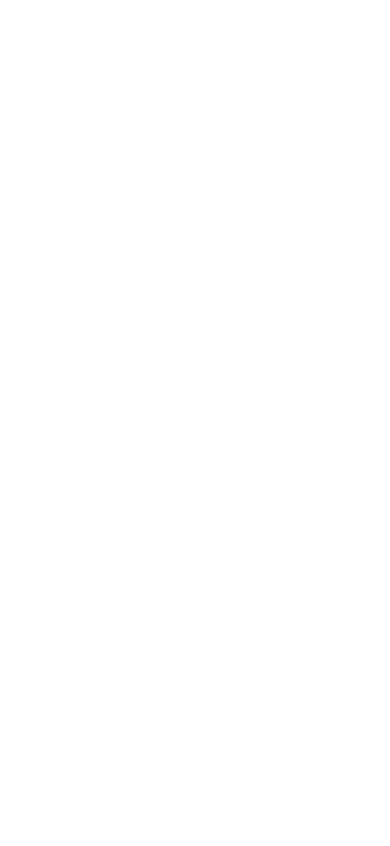
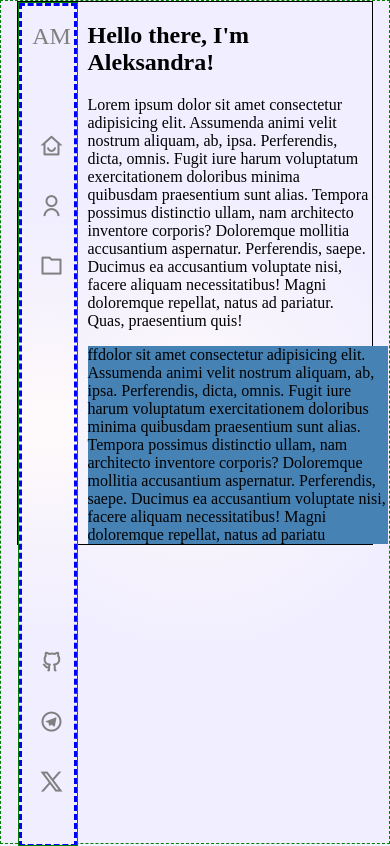
Before and after one commit to aleksandramuraveva/My-Portfolio-v3, a plain HTML site: page index.html in a window 390 px wide. Drawn offline with nearby package versions, Linux system fonts and the light colour scheme.

Commit message:
Add header with sidebar and custom cursor

```diff
--- a/app.js
+++ b/app.js
@@ -0,0 +1,30 @@
+const cursor = document.querySelector(".cursor");
+const hamburger = document.querySelector(".hamburger");
+const navMenu = document.querySelector(".nav-menu");
+//cursor
+let timeout;
+
+document.addEventListener("mousemove", (e) => {
+	let x = e.pageX;
+	let y = e.pageY;
+
+	cursor.style.top = y + "px";
+	cursor.style.left = x + "px";
+	cursor.style.display = "block";
+
+	//function to stop animation
+	function mouseStopped() {
+		cursor.style.display = "none";
+	}
+	//hiding animation
+	clearTimeout(timeout);
+	timeout = setTimeout(mouseStopped, 1000);
+
+})
+
+//stopping animation off the screen
+document.addEventListener("mouseout", () => {
+	cursor.style.display = "none";
+})
+
+//cursor ends
--- a/index.html
+++ b/index.html
@@ -4,9 +4,85 @@
 	<meta charset="UTF-8">
 	<meta name="viewport" content="width=device-width, initial-scale=1.0">
 	<title>Portfolio</title>
+	<link
+    href="https://cdn.jsdelivr.net/npm/remixicon@4.2.0/fonts/remixicon.css"
+    rel="stylesheet"
+	/>
 	<link rel="stylesheet" type="text/css" href="./style.css">
 </head>
 <body>
+<div class="cursor"></div>
+<main>
+	<div class="container main">
+	<header>
+
+		<!-- 	<ul class="nav-menu">
+				<li class="nav-item"><a href="#" class="nav-link">Home</a></li>
+				<li class="nav-item"><a href="#" class="nav-link">About</a></li>
+				<li class="nav-item"><a href="#" class="nav-link">Contact</a></li>
+			</ul> -->
+
+			<nav class="nav sidebar">
+		<ul>
+			<li class="logo nav__item">
+				<a href="#" class="nav__link">
+					<span class="nav__branding">AM</span>
+				</a>
+			</li>
+			<li class="nav__item">
+				<a href="#" class="nav__link">
+					<span class="icon"><i class="ri-home-smile-line"></i></span>
+					<span class="text">Home</span>
+				</a>
+			</li>
+			<li class="nav__item">
+				<a href="#" class="nav__link">
+					<span class="icon"><i class="ri-user-line"></i></span>
+					<span class="text">About me</span>
+				</a>
+			</li>
+			<li class="nav__item">
+				<a href="#" class="nav__link">
+					<span class="icon"><i class="ri-folder-line"></i></span>
+					<span class="text">Projects</span>
+				</a>
+			</li>
+			<div class="socials">
+				<li class="nav__item">
+					<a href="#" class="nav__link">
+						<span class="icon"><i class="ri-github-line"></i></span>
+						<span class="text">Github</span>
+					</a>
+				</li>
+				<li class="nav__item">
+					<a href="#" class="nav__link">
+						<span class="icon"><i class="ri-telegram-line"></i></span>
+						<span class="text">Telegram</span>
+					</a>
+				</li><li class="nav__item">
+					<a href="#" class="nav__link">
+						<span class="icon"><i class="ri-twitter-x-line"></i></span>
+						<span class="text">Twitter</span>
+					</a>
+				</li>
+			</div>
+		</ul>
+	</nav>
+	</header>
+
+	<section class="hero">
+		<h1>Hello there, I'm Aleksandra!</h1>
+		<p class="hero-text">Lorem ipsum dolor sit amet consectetur adipisicing elit. Assumenda animi velit nostrum aliquam, ab, ipsa. Perferendis, dicta, omnis. Fugit iure harum voluptatum exercitationem doloribus minima quibusdam praesentium sunt alias. Tempora possimus distinctio ullam, nam architecto inventore corporis? Doloremque mollitia accusantium aspernatur. Perferendis, saepe. Ducimus ea accusantium voluptate nisi, facere aliquam necessitatibus! Magni doloremque repellat, natus ad pariatur. Quas, praesentium quis!</p>
+	</section>
+	<section class="projects">
+		<div class="project">
+			ffdolor sit amet consectetur adipisicing elit. Assumenda animi velit nostrum aliquam, ab, ipsa. Perferendis, dicta, omnis. Fugit iure harum voluptatum exercitationem doloribus minima quibusdam praesentium sunt alias. Tempora possimus distinctio ullam, nam architecto inventore corporis? Doloremque mollitia accusantium aspernatur. Perferendis, saepe. Ducimus ea accusantium voluptate nisi, facere aliquam necessitatibus! Magni doloremque repellat, natus ad pariatu
+		</div>
+	</section>
+</div>
+</main>
+
+
 
 	<script src="./app.js"></script>
 </body>
--- a/style.css
+++ b/style.css
@@ -0,0 +1,236 @@
+:root {
+
+	--background: radial-gradient(circle, rgba(255,250,250,1) 0%, rgba(241,238,255,1) 49%);
+  --grey: hsl(72, 0%, 90%);
+  --yellow: hsl(72, 100%, 90%);
+  --purple: hsl(282, 90%, 90%);
+  --light-blue: hsl(240, 100%, 90%);
+  --yellow: hsl(47, 100%, 90%);
+
+
+}
+
+*, *::before, *::after {
+    box-sizing: border-box;
+}
+
+body {
+    margin: 0;
+    min-height: 100vh;
+
+    /*font-family: 'Roboto', sans-serif;
+    font-size: 1.3rem;*/
+
+	background: rgb(255,250,250);
+	background: radial-gradient(circle, rgba(255,250,250,1) 0%, rgba(241,238,255,1) 49%);
+	cursor: none;
+	border: 1px dashed green;
+}
+
+.container {
+	max-width: 1000px;
+	width: 92%;
+	margin-inline: auto;
+	border: 1px solid black
+}
+
+.cursor {
+	z-index: 999;
+	position: fixed;
+	background: #2696E8;
+	width: 20px;
+	height: 20px;
+	border-radius: 50%;
+	pointer-events: none;
+	box-shadow: 0 0 20px #2696E8, 0 0 60px #2696E8, 0 0 100px #2696E8;
+	transform: translate(-50%,-50%);
+	animation: colors 5s infinite;
+	display: none;
+
+}
+
+@keyframes colors {
+	0%{
+		filter: hue-rotate(0deg);
+	}
+	100%{
+		filter: hue-rotate(360deg);
+	}
+}
+
+.cursor::before {
+	content: "";
+	position: absolute;
+	width: 50px;
+	height: 50px;
+	border-radius: 50%;
+	background: #2696E8;
+	opacity: 0.2;
+	transform: translate(-30%, -30%);
+}
+
+/*.........Nav style........*/
+
+li{
+	list-style: none;
+}
+
+ul {
+	padding-left:0;
+	margin-top: 0;
+}
+
+a {
+	color: grey;
+	text-decoration: none;
+}
+
+.navbar {
+/*	min-height: 70px;*/
+/*	display: flex;
+	justify-content: space-between;
+	align-items: center;*/
+	padding: 0 24px;
+
+	text-align: center;
+}
+
+header {
+	position: relative;
+	background: yellow;
+}
+
+.nav-branding {
+	font-size: 2rem;
+/*	z-index: 100; my code*/
+}
+
+.nav__link {
+	transition: 0.7s ease;
+}
+
+.nav__link:hover {
+	color: var(--light-blue);
+}
+
+.sidebar {
+	border: 1px solid green;
+	position: absolute;
+	top: 0;
+	left: 0;
+	width: 60px;
+	height: 100vh;
+	background:var(--background);
+	overflow: hidden;
+	transition: 0.5s;
+}
+
+.sidebar:hover {
+	width: 300px;
+}
+
+.sidebar ul {
+	border: 3px dashed blue;
+	position: relative;
+	height: 100vh;
+
+}
+
+.sidebar ul li {
+	cursor: pointer;
+}
+
+/*.sidebar ul li:hover{
+	background: #fff;
+}
+*/
+.sidebar ul li a{
+	position: relative;
+	display: flex;
+	white-space: nowrap;
+}
+.sidebar ul li a .icon ,
+.nav__branding
+{
+	position: relative;
+	display: flex;
+	justify-content: center;
+	align-items: center;
+	min-width: 60px;
+	height: 60px;
+	font-size: 1.5em;
+	color: ;
+}
+
+.logo__text {
+	font-weight: 500;
+}
+
+.sidebar ul li a .text{
+	position: relative;
+	height: 60px;
+	display: flex;
+	align-items: center;
+	min-width: 60px;
+	font-size: 1rem;
+	text-transform: uppercase;
+	letter-spacing: 0.05em;
+}
+
+.sidebar ul li.logo {
+	margin-bottom: 50px;
+}
+
+
+.socials {
+	position: absolute;
+	bottom: 2rem;
+	width: 100%;
+}
+
+
+/*.........Nav style end........*/
+
+
+/*.........  ........*/
+
+.main {
+	position: relative;
+	display: flex;
+	justify-content: space-between;
+	gap: 2em;
+
+}
+
+.hero {
+	margin-left: 70px;
+}
+
+section .project{
+	min-width: 300px;
+	background-color: steelblue;
+
+}
+
+
+
+
+
+
+
+/*......... media queries  ........*/
+@media(max-width:768px) {
+	.navbar {
+		position: fixed;
+	}
+
+	.project {
+		margin-left: 70px;
+	}
+
+	.main {
+	display: block;
+
+}
+
+}
```
